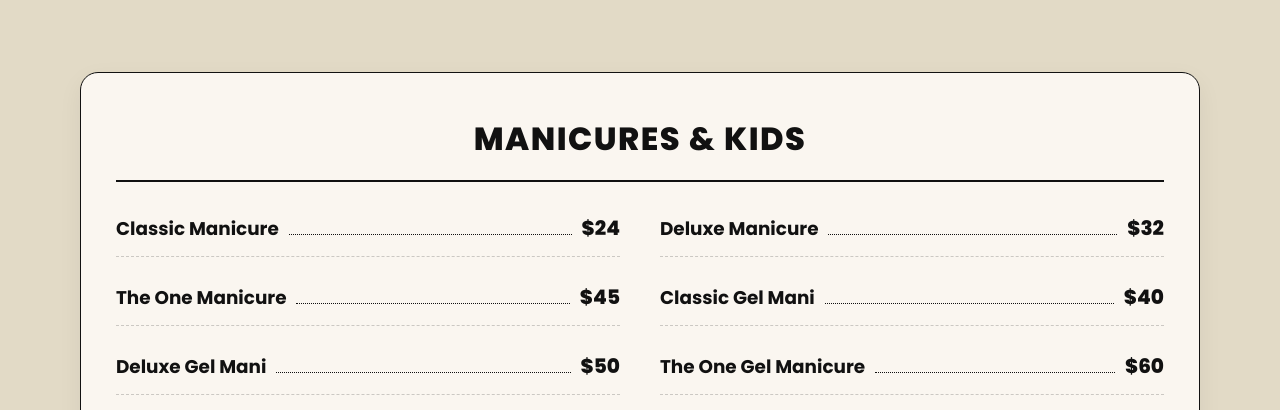
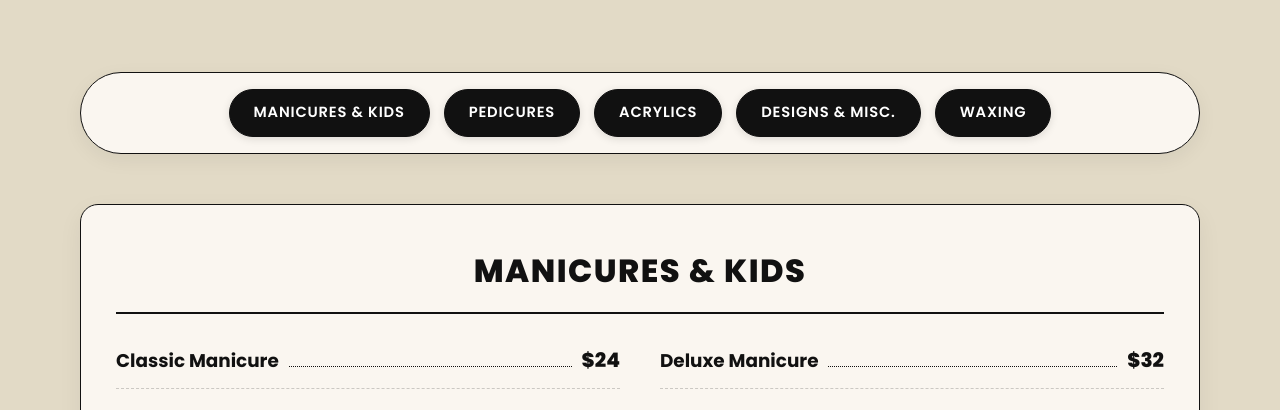
Before and after one commit to Devilin278/the-one-nail-salon, a plain HTML site: page services.html in a window 1280 px wide. Shown: the part 364-774 px from the top of the page. Drawn offline with Linux system fonts and the light colour scheme.

Commit message:
Add quick jump category navigation bar above manicure section on services page

```diff
--- a/css/styles.css
+++ b/css/styles.css
@@ -1171,6 +1171,67 @@ body.site {
   padding-block: 80px;
 }
 
+/* Category Quick Jump Navigation Bar */
+.menu-nav {
+  display: flex;
+  justify-content: center;
+  align-items: center;
+  flex-wrap: wrap;
+  gap: 12px 14px;
+  margin-bottom: 50px;
+  padding: 16px 24px;
+  background: var(--bg-card);
+  border: 1.5px solid var(--ink);
+  border-radius: 100px;
+  box-shadow: 0 6px 20px rgba(0, 0, 0, 0.06);
+}
+
+@media (max-width: 860px) {
+  .menu-nav {
+    border-radius: 20px;
+    padding: 16px;
+    gap: 10px;
+    margin-bottom: 35px;
+  }
+}
+
+.menu-nav__btn {
+  display: inline-flex;
+  align-items: center;
+  justify-content: center;
+  padding: 11px 24px;
+  background: var(--ink);
+  color: #FFFFFF !important;
+  font-family: "Poppins", Sans-serif;
+  font-size: 0.92rem;
+  font-weight: 600;
+  text-transform: uppercase;
+  letter-spacing: 0.8px;
+  border-radius: 100px;
+  border: 1.5px solid var(--ink);
+  text-decoration: none;
+  cursor: pointer;
+  transition: all 0.25s cubic-bezier(0.25, 1, 0.5, 1);
+  box-shadow: 0 2px 8px rgba(0, 0, 0, 0.12);
+  white-space: nowrap;
+}
+
+.menu-nav__btn:hover,
+.menu-nav__btn:focus {
+  background: var(--gold);
+  color: #111111 !important;
+  border-color: var(--gold);
+  transform: translateY(-2px);
+  box-shadow: 0 6px 16px rgba(201, 151, 40, 0.35);
+}
+
+@media (max-width: 767px) {
+  .menu-nav__btn {
+    font-size: 0.85rem;
+    padding: 9px 18px;
+  }
+}
+
 .menu-cat {
   margin-bottom: 60px;
   background: var(--bg-card);
@@ -1178,6 +1239,7 @@ body.site {
   border: 1.5px solid var(--ink);
   padding: 40px 35px;
   box-shadow: 0 8px 24px rgba(0, 0, 0, 0.06);
+  scroll-margin-top: 110px;
 }
 
 @media (max-width: 767px) {
--- a/services.html
+++ b/services.html
@@ -93,6 +93,15 @@
     <!-- ==========  SERVICES MENU LISTS  ========== -->
     <section class="sec menu-sec">
       <div class="sec__in">
+
+        <!-- Category Quick Jump Navigation Bar -->
+        <nav class="menu-nav" aria-label="Services quick navigation">
+          <a href="#manicures-kids" class="menu-nav__btn">Manicures &amp; Kids</a>
+          <a href="#pedicures" class="menu-nav__btn">Pedicures</a>
+          <a href="#acrylics" class="menu-nav__btn">Acrylics</a>
+          <a href="#designs-misc" class="menu-nav__btn">Designs &amp; Misc.</a>
+          <a href="#waxing" class="menu-nav__btn">Waxing</a>
+        </nav>
 
         <!-- Category 1: Manicures & Kids -->
         <div class="menu-cat" id="manicures-kids">
```
